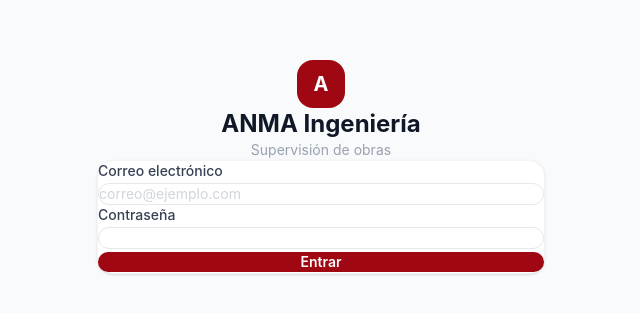
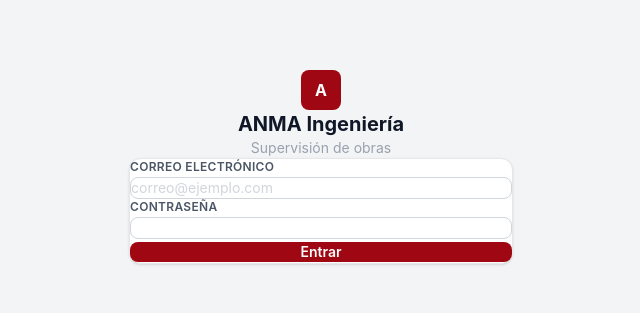
Before and after one commit to luisloustaunau/follow, a React (Vite) app in the folder frontend/: page /login in a window 1280 px wide. Shown: the part 233-546 px from the top of the page, without its empty margins (319-959 px from the left). Built offline with nearby package versions, Linux system fonts and the light colour scheme; no server answers.

Commit message:
fix: cleaner UI, smaller inputs, less rounding

```diff
--- a/frontend/src/components/Layout.tsx
+++ b/frontend/src/components/Layout.tsx
@@ -5,7 +5,7 @@ export function Layout() {
   return (
     <div className="min-h-screen bg-slate-50 flex flex-col">
       <Navbar />
-      <main className="flex-1 p-8 max-w-7xl mx-auto w-full">
+      <main className="flex-1 p-6 max-w-7xl mx-auto w-full">
         <Outlet />
       </main>
     </div>
--- a/frontend/src/pages/Dashboard.tsx
+++ b/frontend/src/pages/Dashboard.tsx
@@ -70,27 +70,27 @@ export function Dashboard() {
             <Link
               key={p.id}
               to={`/projects/${p.id}`}
-              className="bg-white border border-gray-100 rounded-2xl p-6 hover:shadow-lg hover:shadow-gray-200/60 hover:-translate-y-0.5 transition-all group"
+              className="bg-white border border-gray-200 rounded-xl p-5 hover:shadow-md hover:-translate-y-px transition-all group"
             >
-              <div className="flex items-start justify-between mb-4">
+              <div className="flex items-start justify-between mb-3">
                 <div className="flex items-center gap-3">
-                  <div className="bg-red-800 p-2.5 rounded-xl">
-                    <Building2 size={16} className="text-white" />
+                  <div className="bg-red-800 p-2 rounded-lg shrink-0">
+                    <Building2 size={15} className="text-white" />
                   </div>
                   <div>
                     <p className="font-semibold text-gray-900 text-sm leading-snug line-clamp-2">{p.name}</p>
                     <p className="text-xs text-gray-400 mt-0.5 font-mono">{p.contractNo}</p>
                   </div>
                 </div>
-                <ChevronRight size={15} className="text-gray-200 group-hover:text-red-800 transition-colors mt-1 shrink-0" />
+                <ChevronRight size={14} className="text-gray-300 group-hover:text-red-800 transition-colors mt-0.5 shrink-0" />
               </div>
 
-              <div className="bg-gray-50 rounded-xl p-3 mb-4">
+              <div className="bg-gray-50 rounded-lg p-2.5 mb-3 border border-gray-100">
                 <p className="text-xs text-gray-400 mb-0.5">Contratista</p>
                 <p className="text-sm font-medium text-gray-700 truncate">{p.contractor}</p>
               </div>
 
-              <div className="grid grid-cols-2 gap-3 text-xs">
+              <div className="grid grid-cols-2 gap-2 text-xs">
                 <div>
                   <p className="text-gray-400">Importe c/IVA</p>
                   <p className="font-semibold text-green-700 mt-0.5">{fmt(p.amountWithIVA)}</p>
--- a/frontend/src/pages/Login.tsx
+++ b/frontend/src/pages/Login.tsx
@@ -25,22 +25,22 @@ export function Login() {
   }
 
   return (
-    <div className="min-h-screen bg-slate-50 flex items-center justify-center p-4">
-      <div className="w-full max-w-md">
+    <div className="min-h-screen bg-gray-100 flex items-center justify-center p-4">
+      <div className="w-full max-w-sm">
         {/* Logo */}
-        <div className="text-center mb-8">
-          <div className="inline-flex items-center justify-center w-12 h-12 bg-red-800 rounded-2xl mb-4">
-            <span className="text-white text-xl font-bold">A</span>
+        <div className="text-center mb-6">
+          <div className="inline-flex items-center justify-center w-10 h-10 bg-red-800 rounded-lg mb-3">
+            <span className="text-white text-base font-bold">A</span>
           </div>
-          <h1 className="text-2xl font-bold text-gray-900">ANMA Ingeniería</h1>
-          <p className="text-gray-400 text-sm mt-1">Supervisión de obras</p>
+          <h1 className="text-xl font-bold text-gray-900">ANMA Ingeniería</h1>
+          <p className="text-gray-400 text-sm mt-0.5">Supervisión de obras</p>
         </div>
 
         {/* Card */}
-        <div className="bg-white rounded-2xl shadow-sm border border-gray-100 p-8">
-          <form onSubmit={handleSubmit} className="space-y-5">
+        <div className="bg-white rounded-xl shadow border border-gray-200 p-6">
+          <form onSubmit={handleSubmit} className="space-y-4">
             <div>
-              <label className="block text-sm font-medium text-gray-700 mb-1.5">
+              <label className="block text-xs font-semibold text-gray-600 mb-1 uppercase tracking-wide">
                 Correo electrónico
               </label>
               <input
@@ -49,13 +49,13 @@ export function Login() {
                 onChange={(e) => setEmail(e.target.value)}
                 required
                 autoComplete="email"
-                className="w-full border border-gray-200 rounded-xl px-4 py-3 text-sm focus:outline-none focus:ring-2 focus:ring-red-800/20 focus:border-red-800 transition-all placeholder-gray-300"
+                className="w-full border border-gray-300 rounded-lg px-3 py-2 text-sm focus:outline-none focus:ring-2 focus:ring-red-800/20 focus:border-red-700 transition-all placeholder-gray-300"
                 placeholder="correo@ejemplo.com"
               />
             </div>
 
             <div>
-              <label className="block text-sm font-medium text-gray-700 mb-1.5">
+              <label className="block text-xs font-semibold text-gray-600 mb-1 uppercase tracking-wide">
                 Contraseña
               </label>
               <input
@@ -64,12 +64,12 @@ export function Login() {
                 onChange={(e) => setPassword(e.target.value)}
                 required
                 autoComplete="current-password"
-                className="w-full border border-gray-200 rounded-xl px-4 py-3 text-sm focus:outline-none focus:ring-2 focus:ring-red-800/20 focus:border-red-800 transition-all"
+                className="w-full border border-gray-300 rounded-lg px-3 py-2 text-sm focus:outline-none focus:ring-2 focus:ring-red-800/20 focus:border-red-700 transition-all"
               />
             </div>
 
             {error && (
-              <p className="text-red-600 text-sm bg-red-50 border border-red-100 rounded-xl px-4 py-2.5">
+              <p className="text-red-600 text-xs bg-red-50 border border-red-200 rounded-lg px-3 py-2">
                 {error}
               </p>
             )}
@@ -77,7 +77,7 @@ export function Login() {
             <button
               type="submit"
               disabled={loading}
-              className="w-full bg-red-800 text-white py-3 rounded-xl text-sm font-semibold hover:bg-red-700 transition-colors disabled:opacity-50"
+              className="w-full bg-red-800 text-white py-2.5 rounded-lg text-sm font-semibold hover:bg-red-700 transition-colors disabled:opacity-50 mt-1"
             >
               {loading ? 'Entrando...' : 'Entrar'}
             </button>
```
Also changed, not shown: 1 other file (tests, documents, lock files or other folders).
